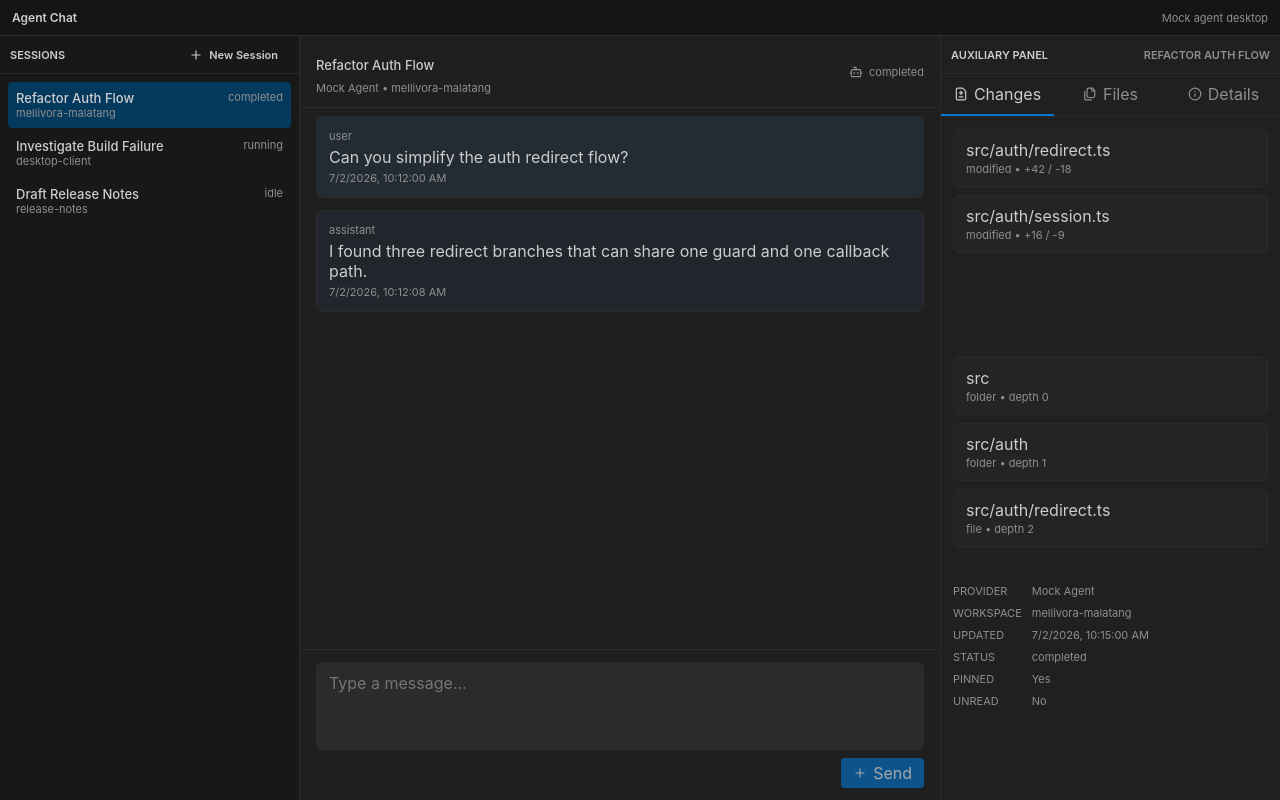
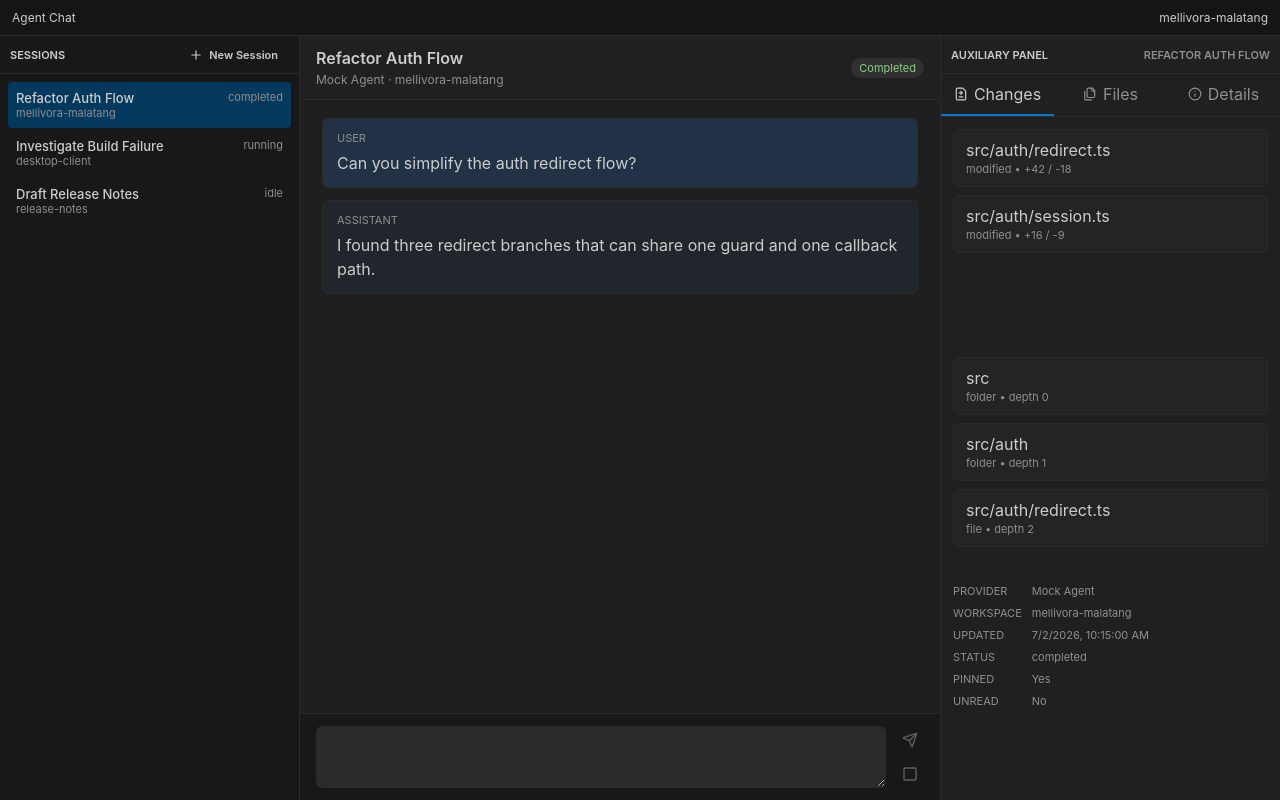
Before and after one commit to mellivora-tech/mellivora-malatang-agent-chat, a React (Vite) app: page / in a window 1280 px wide. Built offline with nearby package versions, Linux system fonts and the light colour scheme.

Commit message:
feat: add mock chat surface

```diff
--- a/src/App.tsx
+++ b/src/App.tsx
@@ -1,16 +1,5 @@
-import { useEffect } from 'react';
 import { AppShell } from './components/layout/AppShell';
-import { useAgentStore } from './store/useAgentStore';
 
 export function App() {
-	const initialize = useAgentStore(state => state.initialize);
-	const initialized = useAgentStore(state => state.initialized);
-
-	useEffect(() => {
-		if (!initialized) {
-			void initialize();
-		}
-	}, [initialize, initialized]);
-
 	return <AppShell />;
 }
--- /dev/null
+++ b/src/components/chat/ChatSurface.tsx
@@ -0,0 +1,30 @@
+import { Composer } from './Composer';
+import { Transcript } from './Transcript';
+import { useAgentStore } from '../../store/useAgentStore';
+
+export function ChatSurface() {
+	const activeSessionId = useAgentStore(state => state.activeSessionId);
+	const session = useAgentStore(state => (activeSessionId ? state.sessionsById[activeSessionId] : undefined));
+	const messages = useAgentStore(state => (activeSessionId ? state.messagesBySessionId[activeSessionId] ?? [] : []));
+	const toolCalls = useAgentStore(state => (activeSessionId ? state.toolCallsBySessionId[activeSessionId] ?? [] : []));
+
+	if (!activeSessionId || !session) {
+		return <main aria-label="Chat" className="chat-surface" />;
+	}
+
+	return (
+		<main aria-label="Chat" className="chat-surface">
+			<header className="chat-header">
+				<div>
+					<h1>{session.title}</h1>
+					<p>
+						{session.providerName} · {session.workspaceLabel}
+					</p>
+				</div>
+				<span className={`status-pill ${session.status}`}>{session.status}</span>
+			</header>
+			<Transcript messages={messages} toolCalls={toolCalls} />
+			<Composer sessionId={activeSessionId} />
+		</main>
+	);
+}
--- /dev/null
+++ b/src/components/chat/Composer.tsx
@@ -0,0 +1,54 @@
+import { Send, Square } from 'lucide-react';
+import { useAgentStore } from '../../store/useAgentStore';
+
+interface ComposerProps {
+	sessionId: string;
+}
+
+export function Composer({ sessionId }: ComposerProps) {
+	const draft = useAgentStore(state => state.draftsBySessionId[sessionId] ?? '');
+	const inFlightTurnId = useAgentStore(state => state.inFlightTurnsBySessionId[sessionId]);
+	const setDraft = useAgentStore(state => state.setDraft);
+	const sendMessage = useAgentStore(state => state.sendMessage);
+	const provider = useAgentStore(state => state.provider);
+
+	return (
+		<form
+			className="composer"
+			onSubmit={event => {
+				event.preventDefault();
+				void sendMessage(sessionId);
+			}}
+		>
+			<textarea
+				aria-label="Message"
+				value={draft}
+				onChange={event => setDraft(sessionId, event.currentTarget.value)}
+			/>
+			<div className="composer-actions">
+				<button className="icon-button" type="submit" aria-label="Send Message" disabled={!draft.trim() || Boolean(inFlightTurnId)}>
+					<Send size={16} aria-hidden="true" />
+				</button>
+				<button
+					className="icon-button"
+					type="button"
+					aria-label="Cancel Turn"
+					disabled={!inFlightTurnId}
+					onClick={() => {
+						if (inFlightTurnId) {
+							useAgentStore.setState(state => {
+								const nextInFlightTurnsBySessionId = { ...state.inFlightTurnsBySessionId };
+								delete nextInFlightTurnsBySessionId[sessionId];
+
+								return { inFlightTurnsBySessionId: nextInFlightTurnsBySessionId };
+							});
+							void provider.cancelTurn(sessionId, inFlightTurnId);
+						}
+					}}
+				>
+					<Square size={16} aria-hidden="true" />
+				</button>
+			</div>
+		</form>
+	);
+}
--- /dev/null
+++ b/src/components/chat/Transcript.tsx
@@ -0,0 +1,27 @@
+import type { ChatMessage, ToolCall } from '../../domain/types';
+
+interface TranscriptProps {
+	messages: ChatMessage[];
+	toolCalls: ToolCall[];
+}
+
+export function Transcript({ messages, toolCalls }: TranscriptProps) {
+	return (
+		<section className="transcript" aria-label="Transcript">
+			{messages.map(message => (
+				<article key={message.id} className={`message ${message.role}`}>
+					<div className="message-role">{message.role}</div>
+					<div className="message-content">{message.content}</div>
+					{message.streaming ? <div className="message-streaming">Streaming</div> : null}
+				</article>
+			))}
+			{toolCalls.map(toolCall => (
+				<div key={toolCall.id} className={`tool-call ${toolCall.status}`}>
+					<strong>{toolCall.title}</strong>
+					<span>{toolCall.description}</span>
+					<em>{toolCall.status}</em>
+				</div>
+			))}
+		</section>
+	);
+}
--- a/src/components/layout/AppShell.tsx
+++ b/src/components/layout/AppShell.tsx
@@ -1,93 +1,30 @@
-import { Bot, Plus } from 'lucide-react';
-import { FormEvent } from 'react';
+import { useEffect } from 'react';
 import { AuxiliaryPanel } from '../auxiliary/AuxiliaryPanel';
+import { ChatSurface } from '../chat/ChatSurface';
 import { SessionsSidebar } from '../sidebar/SessionsSidebar';
 import { useAgentStore } from '../../store/useAgentStore';
 
 export function AppShell() {
+	const initialize = useAgentStore(state => state.initialize);
 	const initialized = useAgentStore(state => state.initialized);
 	const activeSessionId = useAgentStore(state => state.activeSessionId);
-	const activeSession = useAgentStore(state => (state.activeSessionId ? state.sessionsById[state.activeSessionId] : null));
-	const draft = useAgentStore(state => (state.activeSessionId ? state.draftsBySessionId[state.activeSessionId] ?? '' : ''));
-	const messages = useAgentStore(state => (state.activeSessionId ? state.messagesBySessionId[state.activeSessionId] ?? [] : []));
-	const setDraft = useAgentStore(state => state.setDraft);
-	const sendMessage = useAgentStore(state => state.sendMessage);
+	const activeSession = useAgentStore(state => (activeSessionId ? state.sessionsById[activeSessionId] : undefined));
 
-	if (!initialized) {
-		return (
-			<div className="loading-shell" role="status" aria-label="Loading Agent Chat">
-				Loading Agent Chat...
-			</div>
-		);
-	}
-
-	const handleSubmit = (event: FormEvent<HTMLFormElement>) => {
-		event.preventDefault();
-		if (!activeSessionId) {
-			return;
+	useEffect(() => {
+		if (!initialized) {
+			void initialize();
 		}
-
-		void sendMessage(activeSessionId);
-	};
+	}, [initialize, initialized]);
 
 	return (
 		<div className="app-shell">
 			<header className="titlebar">
-				<div className="titlebar__title">Agent Chat</div>
-				<div className="panel-note">Mock agent desktop</div>
+				<span>Agent Chat</span>
+				<span>{activeSession?.workspaceLabel ?? 'No Workspace'}</span>
 			</header>
 			<div className="workspace">
 				<SessionsSidebar />
-				<main aria-label="Chat" className="chat-panel">
-					<div className="chat-header">
-						<div>
-							<h1 className="session-title">{activeSession?.title ?? 'No Session Selected'}</h1>
-							<div className="session-meta">
-								{activeSession ? `${activeSession.providerName} • ${activeSession.workspaceLabel}` : 'Select a session to begin.'}
-							</div>
-						</div>
-						<div className="panel-note">
-							<Bot size={14} aria-hidden="true" />
-							<span>{activeSession?.status ?? 'idle'}</span>
-						</div>
-					</div>
-					<div className="chat-body">
-						{activeSession ? (
-							messages.length > 0 ? (
-								<div className="chat-thread" aria-label="Messages">
-									{messages.map(message => (
-										<article key={message.id} className={`message ${message.role}`}>
-											<div className="message-role">{message.role}</div>
-											<div>{message.content}</div>
-											<div className="message-time">{new Date(message.createdAt).toLocaleString()}</div>
-										</article>
-									))}
-								</div>
-							) : (
-								<div className="chat-empty">No messages yet.</div>
-							)
-						) : (
-							<div className="chat-empty">Choose a session from the sidebar.</div>
-						)}
-					</div>
-					<div className="chat-footer">
-						<form className="composer" onSubmit={handleSubmit}>
-							<textarea
-								aria-label="Message draft"
-								disabled={!activeSession}
-								placeholder="Type a message..."
-								value={draft}
-								onChange={event => activeSessionId && setDraft(activeSessionId, event.target.value)}
-							/>
-							<div className="composer-actions">
-								<button className="primary-button" disabled={!activeSession || !draft.trim()} type="submit">
-									<Plus size={14} aria-hidden="true" />
-									<span>Send</span>
-								</button>
-							</div>
-						</form>
-					</div>
-				</main>
+				<ChatSurface />
 				<AuxiliaryPanel />
 			</div>
 		</div>
--- a/src/styles/layout.css
+++ b/src/styles/layout.css
@@ -345,3 +345,153 @@
 	white-space: nowrap;
 	border: 0;
 }
+
+.chat-surface {
+	display: grid;
+	grid-template-rows: auto minmax(0, 1fr) auto;
+	min-width: 0;
+	min-height: 0;
+	background: var(--app-editor-background);
+}
+
+.chat-header {
+	display: flex;
+	align-items: center;
+	justify-content: space-between;
+	padding: 12px 16px;
+	border-bottom: 1px solid var(--app-border);
+	background: #202020;
+}
+
+.chat-header h1 {
+	margin: 0;
+	font-size: 16px;
+	font-weight: 600;
+}
+
+.chat-header p {
+	margin: 4px 0 0;
+	color: var(--app-mutedForeground);
+	font-size: 12px;
+}
+
+.status-pill {
+	display: inline-flex;
+	align-items: center;
+	padding: 3px 8px;
+	border-radius: 999px;
+	background: #303030;
+	font-size: 11px;
+	text-transform: capitalize;
+}
+
+.status-pill.running {
+	color: var(--app-warning);
+}
+
+.status-pill.completed {
+	color: var(--app-success);
+}
+
+.status-pill.failed {
+	color: var(--app-error);
+}
+
+.status-pill.idle {
+	color: var(--app-mutedForeground);
+}
+
+.transcript {
+	min-height: 0;
+	padding: 18px 22px;
+	overflow-y: auto;
+}
+
+.message,
+.tool-call {
+	max-width: 840px;
+	margin: 0 auto 12px;
+	border: 1px solid var(--app-border);
+	border-radius: 6px;
+}
+
+.message {
+	display: grid;
+	gap: 6px;
+	padding: 12px 14px;
+	background: #252526;
+}
+
+.message.user {
+	background: #223246;
+}
+
+.message.assistant {
+	background: #20262c;
+}
+
+.message-role {
+	color: var(--app-mutedForeground);
+	font-size: 11px;
+	text-transform: uppercase;
+	letter-spacing: 0;
+}
+
+.message-content {
+	white-space: pre-wrap;
+	line-height: 1.5;
+}
+
+.message-streaming {
+	color: var(--app-mutedForeground);
+	font-size: 11px;
+}
+
+.tool-call {
+	display: grid;
+	gap: 4px;
+	padding: 10px 12px;
+	background: #1b2b20;
+	font-size: 12px;
+}
+
+.tool-call em {
+	color: var(--app-mutedForeground);
+	font-style: normal;
+}
+
+.composer {
+	display: grid;
+	grid-template-columns: minmax(0, 1fr) auto;
+	gap: 10px;
+	padding: 12px 16px;
+	border-top: 1px solid var(--app-border);
+	background: #181818;
+}
+
+.composer textarea {
+	min-width: 0;
+	min-height: 58px;
+	max-height: 160px;
+	padding: 10px 12px;
+	color: var(--app-foreground);
+	background: var(--app-input-background);
+	border: 1px solid var(--app-border);
+	border-radius: 6px;
+	resize: vertical;
+}
+
+.composer textarea:focus {
+	border-color: var(--app-focusBorder);
+}
+
+.composer-actions {
+	display: flex;
+	flex-direction: column;
+	gap: 6px;
+}
+
+.icon-button:disabled {
+	cursor: default;
+	opacity: 0.4;
+}
```
Also changed, not shown: 1 other file (tests, documents, lock files or other folders).
